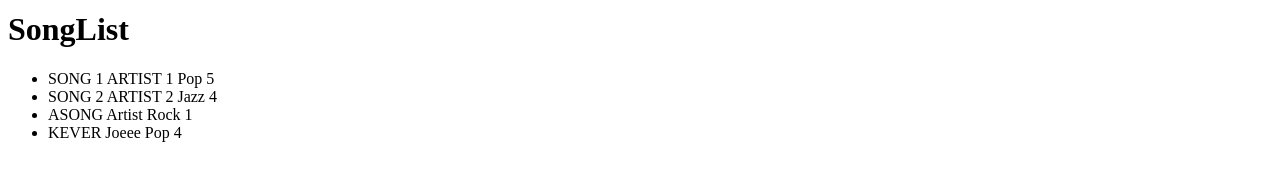
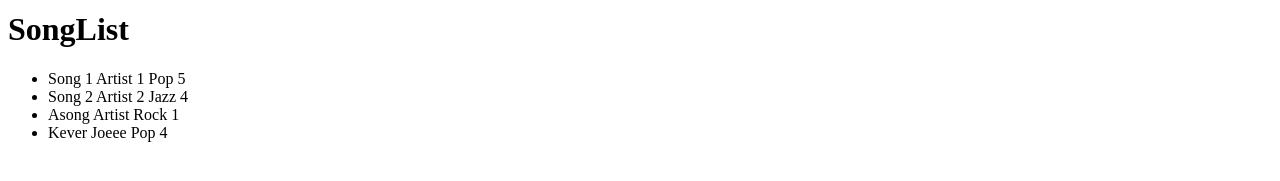
Before and after one commit to RianneBult/assignment_songsaver, a React (Create React App) app in the folder songsaver/: page / in a window 1280 px wide. Shown: the part 135-316 px from the top of the page. Built offline with nearby package versions, Linux system fonts and the light colour scheme.

Commit message:
Updated songs

```diff
--- a/songsaver/src/components/SongOverview.js
+++ b/songsaver/src/components/SongOverview.js
@@ -10,10 +10,10 @@ class SongOverview extends Component {
         this.state =
         {
             songs: [
-                { id: 1, song: "SONG 1", artist: "ARTIST 1", genre: "Pop", rating: "5" },
-                { id: 2, song: "SONG 2", artist: "ARTIST 2", genre: "Jazz", rating: "4" },
-                { id: 3, song: "ASONG", artist: "Artist", genre: "Rock", rating: "1" },
-                { id: 4, song: "KEVER", artist: "Joeee", genre: "Pop", rating: "4" }
+                { id: 1, song: "Song 1", artist: "Artist 1", genre: "Pop", rating: "5" },
+                { id: 2, song: "Song 2", artist: "Artist 2", genre: "Jazz", rating: "4" },
+                { id: 3, song: "Asong", artist: "Artist", genre: "Rock", rating: "1" },
+                { id: 4, song: "Kever", artist: "Joeee", genre: "Pop", rating: "4" }
             ]
         }
     }
```
